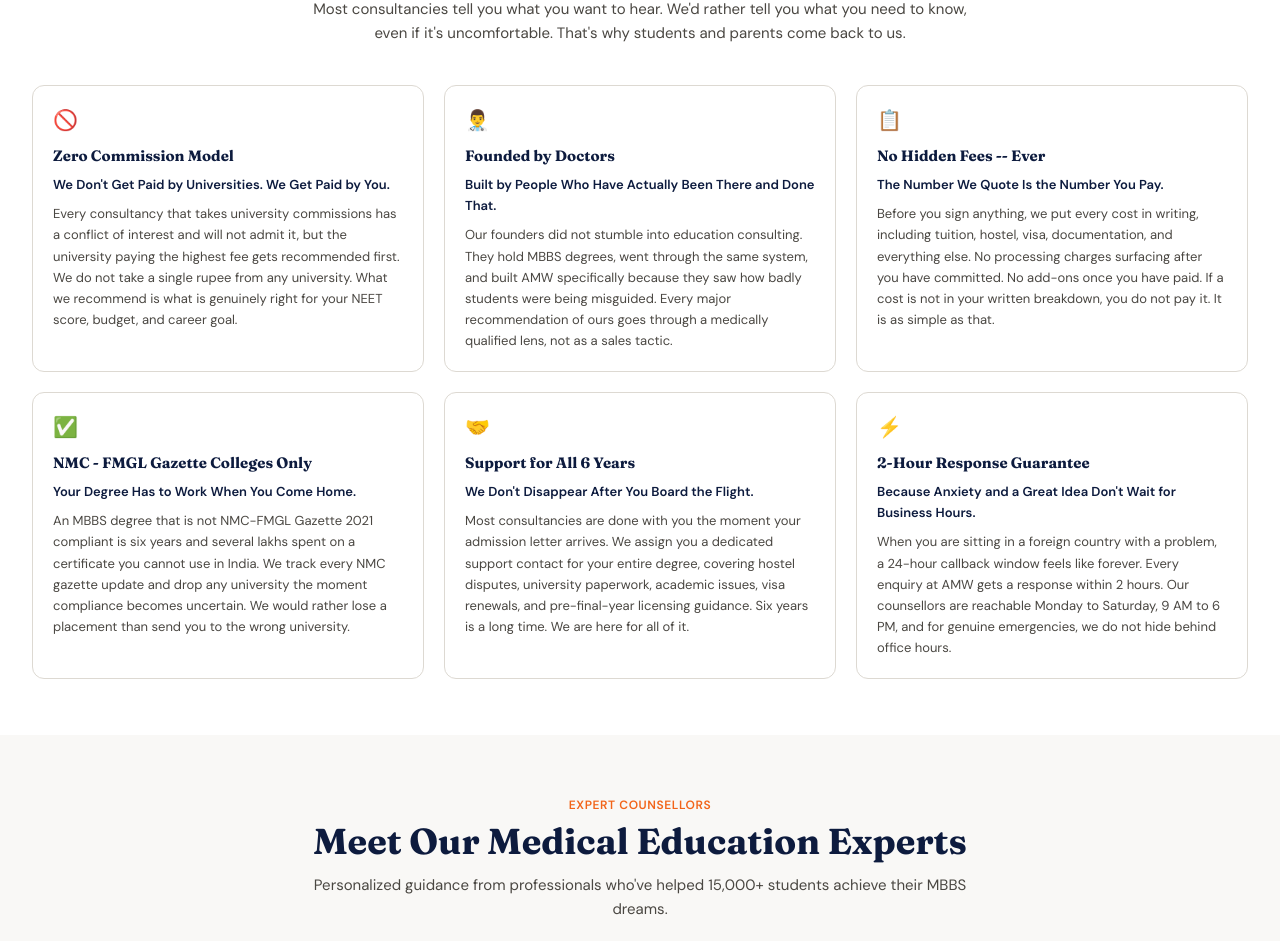
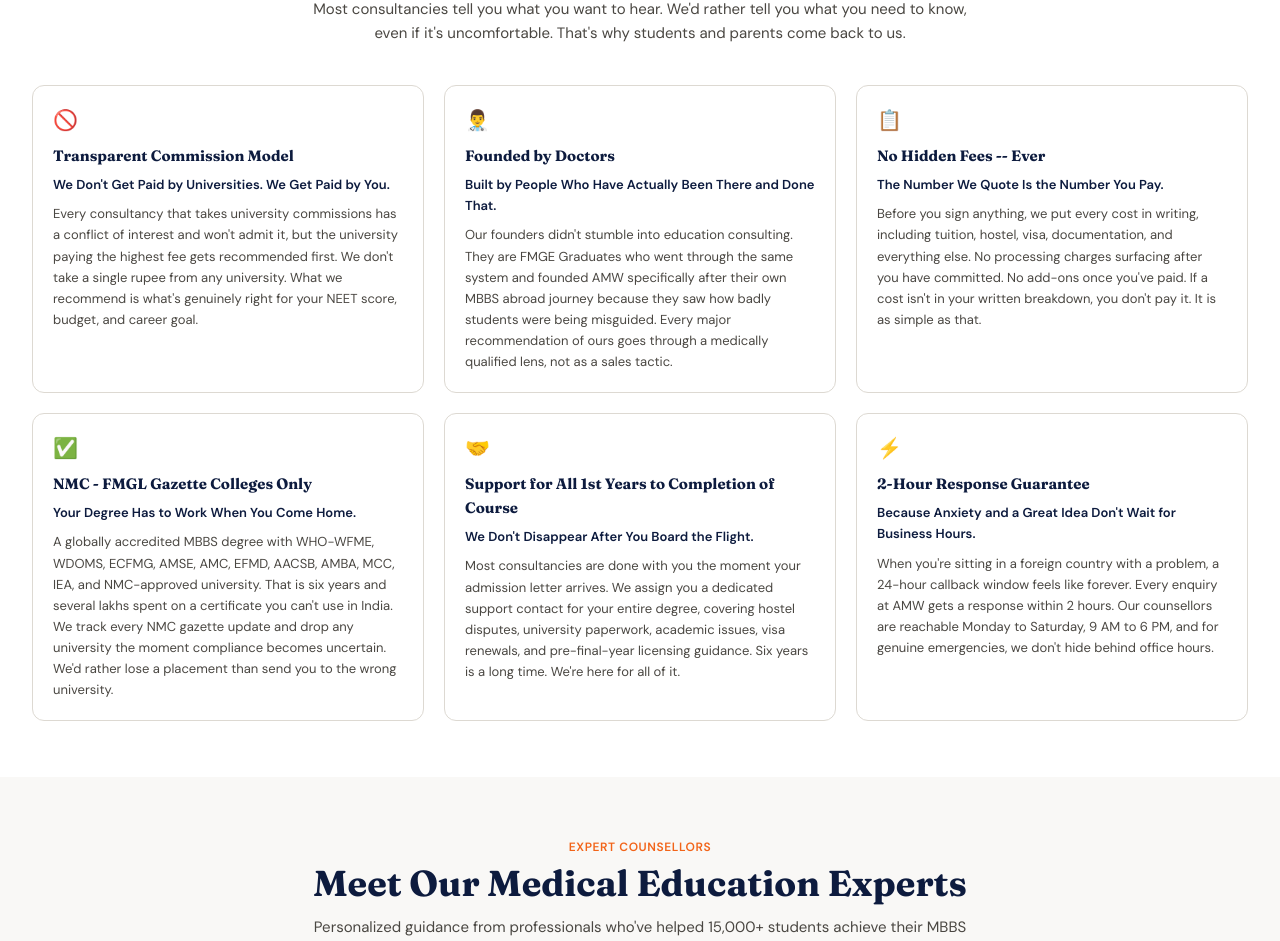
Before and after one commit to Abhimanayu/amwcareerpoint-frontend, a Next.js app: page / in a window 1280 px wide. Shown: the part 1231-2172 px from the top of the page. Built offline with nearby package versions, Linux system fonts and the light colour scheme; no server answers.

Commit message:
Refine homepage why choose cards

```diff
--- a/src/components/home/WhyChooseSection.tsx
+++ b/src/components/home/WhyChooseSection.tsx
@@ -1,39 +1,39 @@
 export function WhyChooseSection() {
   const features = [
     {
-      title: "Zero Commission Model",
+      title: "Transparent Commission Model",
       subtitle: "We Don't Get Paid by Universities. We Get Paid by You.",
-      desc: "Every consultancy that takes university commissions has a conflict of interest and will not admit it, but the university paying the highest fee gets recommended first. We do not take a single rupee from any university. What we recommend is what is genuinely right for your NEET score, budget, and career goal.",
+      desc: "Every consultancy that takes university commissions has a conflict of interest and won't admit it, but the university paying the highest fee gets recommended first. We don't take a single rupee from any university. What we recommend is what's genuinely right for your NEET score, budget, and career goal.",
       icon: "\u{1F6AB}",
     },
     {
       title: "Founded by Doctors",
       subtitle: "Built by People Who Have Actually Been There and Done That.",
-      desc: "Our founders did not stumble into education consulting. They hold MBBS degrees, went through the same system, and built AMW specifically because they saw how badly students were being misguided. Every major recommendation of ours goes through a medically qualified lens, not as a sales tactic.",
+      desc: "Our founders didn't stumble into education consulting. They are FMGE Graduates who went through the same system and founded AMW specifically after their own MBBS abroad journey because they saw how badly students were being misguided. Every major recommendation of ours goes through a medically qualified lens, not as a sales tactic.",
       icon: "\u{1F468}\u200D\u2695\uFE0F",
     },
     {
       title: "No Hidden Fees -- Ever",
       subtitle: "The Number We Quote Is the Number You Pay.",
-      desc: "Before you sign anything, we put every cost in writing, including tuition, hostel, visa, documentation, and everything else. No processing charges surfacing after you have committed. No add-ons once you have paid. If a cost is not in your written breakdown, you do not pay it. It is as simple as that.",
+      desc: "Before you sign anything, we put every cost in writing, including tuition, hostel, visa, documentation, and everything else. No processing charges surfacing after you have committed. No add-ons once you've paid. If a cost isn't in your written breakdown, you don't pay it. It is as simple as that.",
       icon: "\u{1F4CB}",
     },
     {
       title: "NMC - FMGL Gazette Colleges Only",
       subtitle: "Your Degree Has to Work When You Come Home.",
-      desc: "An MBBS degree that is not NMC-FMGL Gazette 2021 compliant is six years and several lakhs spent on a certificate you cannot use in India. We track every NMC gazette update and drop any university the moment compliance becomes uncertain. We would rather lose a placement than send you to the wrong university.",
+      desc: "A globally accredited MBBS degree with WHO-WFME, WDOMS, ECFMG, AMSE, AMC, EFMD, AACSB, AMBA, MCC, IEA, and NMC-approved university. That is six years and several lakhs spent on a certificate you can't use in India. We track every NMC gazette update and drop any university the moment compliance becomes uncertain. We'd rather lose a placement than send you to the wrong university.",
       icon: "\u2705",
     },
     {
-      title: "Support for All 6 Years",
+      title: "Support for All 1st Years to Completion of Course",
       subtitle: "We Don't Disappear After You Board the Flight.",
-      desc: "Most consultancies are done with you the moment your admission letter arrives. We assign you a dedicated support contact for your entire degree, covering hostel disputes, university paperwork, academic issues, visa renewals, and pre-final-year licensing guidance. Six years is a long time. We are here for all of it.",
+      desc: "Most consultancies are done with you the moment your admission letter arrives. We assign you a dedicated support contact for your entire degree, covering hostel disputes, university paperwork, academic issues, visa renewals, and pre-final-year licensing guidance. Six years is a long time. We're here for all of it.",
       icon: "\u{1F91D}",
     },
     {
       title: "2-Hour Response Guarantee",
       subtitle: "Because Anxiety and a Great Idea Don't Wait for Business Hours.",
-      desc: "When you are sitting in a foreign country with a problem, a 24-hour callback window feels like forever. Every enquiry at AMW gets a response within 2 hours. Our counsellors are reachable Monday to Saturday, 9 AM to 6 PM, and for genuine emergencies, we do not hide behind office hours.",
+      desc: "When you're sitting in a foreign country with a problem, a 24-hour callback window feels like forever. Every enquiry at AMW gets a response within 2 hours. Our counsellors are reachable Monday to Saturday, 9 AM to 6 PM, and for genuine emergencies, we don't hide behind office hours.",
       icon: "\u26A1",
     },
   ];
```
